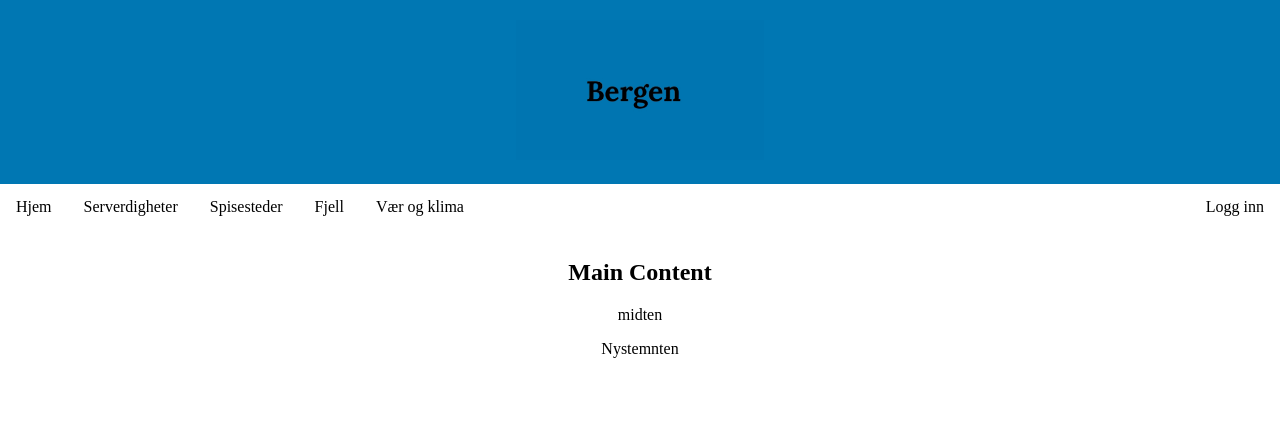
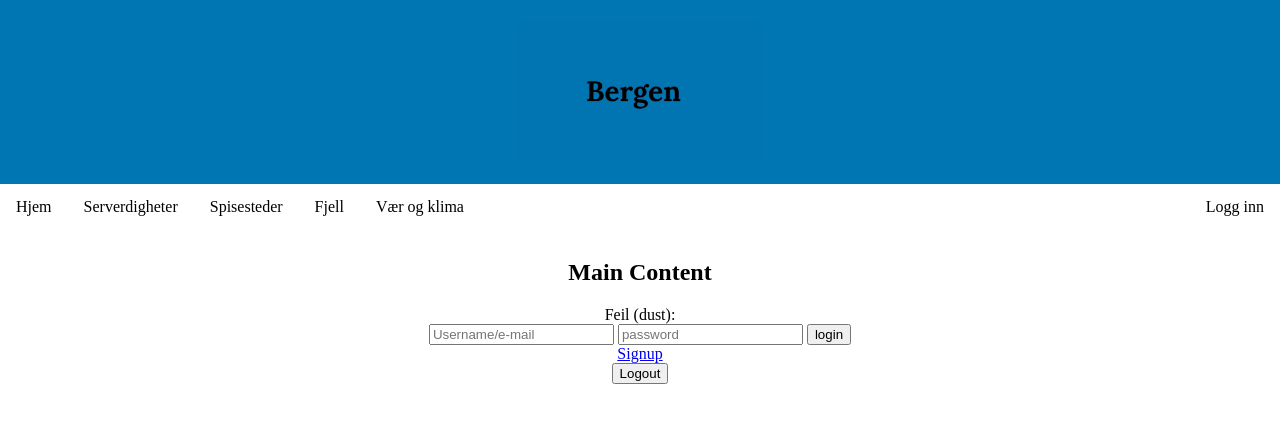
Before and after one commit to imida/dn_Bergen, a PHP site: page /index.php?page=login in a window 1280 px wide. Shown: the top 444 px of the page. Run offline with PHP 8.4, Linux system fonts and the light colour scheme; data that the repository does not hold is empty.

Commit message:
restruktuert index.php og sider

```diff
--- a/includes/bergen.css
+++ b/includes/bergen.css
@@ -1,9 +1,57 @@
-/*
-To change this license header, choose License Headers in Project Properties.
-To change this template file, choose Tools | Templates
-and open the template in the editor.
-*/
-/*
-    Created on : 25. mar. 2020, 20:39:49
-    Author     : idamarie
-*/
+
+* {
+  box-sizing: border-box;
+}
+
+body {
+  margin: 0;
+}
+
+/* Style the header */
+.header {
+  background-color: rgb(0, 119, 179);
+  padding: 20px;
+  text-align: center;
+}
+b
+/* Style the top navigation bar */
+.topnav {
+  overflow: hidden;
+  background-color: rgb(191, 191, 191);
+}
+
+/* Style the topnav links */
+.topnav a {
+  float: left;
+  display: block;
+  color: #000000;
+  text-align: center;
+  padding: 14px 16px;
+  text-decoration: none;
+
+}
+
+/* Change color on hover */
+.topnav a:hover {
+  background-color: #ddd;
+  color: black;
+}
+
+/* Create three unequal columns that floats next to each other */
+.column {
+  float: left;
+  padding: 10px;
+}
+
+/* Middle column */
+.column.middle {
+  width: 100%;
+  text-align: center;
+}
+
+/* Clear floats after the columns */
+.row:after {
+  content: "";
+  display: table;
+  clear: both;
+}
--- a/index.php
+++ b/index.php
@@ -6,68 +6,10 @@
 <!DOCTYPE html>
 <html lang="en">
 <head>
-<title>CSS Website Layout</title>
+<title>Bergen</title>
 <meta charset="utf-8">
 <meta name="viewport" content="width=device-width, initial-scale=1">
-<style>
-* {
-  box-sizing: border-box;
-}
-
-body {
-  margin: 0;
-}
-
-/* Style the header */
-.header {
-  background-color: rgb(0, 119, 179);
-  padding: 20px;
-  text-align: center;
-}
-b
-/* Style the top navigation bar */
-.topnav {
-  overflow: hidden;
-  background-color: rgb(191, 191, 191);
-}
-
-/* Style the topnav links */
-.topnav a {
-  float: left;
-  display: block;
-  color: #000000;
-  text-align: center;
-  padding: 14px 16px;
-  text-decoration: none;
-
-}
-
-/* Change color on hover */
-.topnav a:hover {
-  background-color: #ddd;
-  color: black;
-}
-
-/* Create three unequal columns that floats next to each other */
-.column {
-  float: left;
-  padding: 10px;
-}
-
-/* Middle column */
-.column.middle {
-  width: 100%;
-  text-align: center;
-}
-
-/* Clear floats after the columns */
-.row:after {
-  content: "";
-  display: table;
-  clear: both;
-}
-
-</style>
+<link rel="stylesheet" href="includes/bergen.css">
 </head>
 <body>
 
@@ -80,14 +22,31 @@
   <a href="activities.php">Spisesteder</a>
   <a href="mountains.php">Fjell</a>
   <a href="weather.php">Vær og klima</a>
-  <a href="login.php" style="float:right">Logg inn</a>
+  <a href="?page=login" style="float:right">Logg inn</a>
 </div>
 
   <div class="column middle">
     <h2>Main Content</h2>
-    <p>midten</p>
-    <p>Nystemnten</p>
+    <?php
+    $page = $_GET["page"];
+    $error = $_GET["error"];
+    echo 'Feil (dust): ' . $error;
+    if ($page == "login") {
+        ?>
+                <form action="user/login.inc.php" method="post">
+                    <input type="text" name="mailuid" placeholder="Username/e-mail">
+                    <input type="password" name="pwd" placeholder="password">
+                    <button type="submit" name="login-submit">login</button>
+                </form>
+                <a href="signup.php">Signup </a>
+                <form action="user/logout.inc.php" method="post">
+                    <button type="submit" name="logout-submit">Logout</button>
+                </form>
 
+     <?php
+
+     }
+    ?>
   </div>
 
 
--- a/pages/activities.php
+++ b/pages/activities.php
@@ -67,9 +67,7 @@
 </head>
 <body>
 
-<div class="header">
-  <h1>Logo</h1>
-</div>
+<?php    include 'includes/header.php';?>
 
 <div class="topnav">
   <a href="index.php">Hjem</a>
--- a/pages/attractions.php
+++ b/pages/attractions.php
@@ -66,9 +66,7 @@
 </head>
 <body>
 
-<div class="header">
-  <h1>Logo</h1>
-</div>
+<?php    include 'includes/header.php';?>
 
 <div class="topnav">
   <a href="index.php">Hjem</a>
--- a/pages/mountains.php
+++ b/pages/mountains.php
@@ -66,9 +66,7 @@
 </head>
 <body>
 
-<div class="header">
-  <h1>Logo</h1>
-</div>
+<?php    include 'includes/header.php';?>
 
 <div class="topnav">
   <a href="index.php">Hjem</a>
--- a/pages/weather.php
+++ b/pages/weather.php
@@ -70,9 +70,7 @@
 </head>
 <body>
 
-<div class="header">
-  <h1>Header</h1>
-</div>
+<?php    include 'includes/header.php';?>
 
 <div class="topnav">
   <a href="index.php">Hjem</a>
--- a/user/login.inc.php
+++ b/user/login.inc.php
@@ -2,7 +2,7 @@
 
 if (isset($_POST['login-submit'])) {
 
-    require 'queries.php';
+    require '../queries.php';
 
     $mailuid = $_POST['mailuid'];
     $password = $_POST['pwd'];
@@ -23,14 +23,14 @@
             if ($row = mysql_fetch_assoc($result)) {
                 $pwdCheck = password_vertify($password, $row['pwdUser']);
                 if ($pwdCheck == false) {
-                    header("Location: ../index.php?error?=wrongpwd");
+                    header("Location: ../index.php?error=wrongpwd");
                     exit();
                 } else if ($pwdCheck == true) {
                     session_start();
                     $_SESSION['userId'] = $row['idUsers'];
                     $_SESSION['userUid'] = $row['uidUsers'];
 
-                    header("Location: ../index.php?login?=success");
+                    header("Location: ../index.php?login=success");
                     exit();
                 }
             } else {
```
